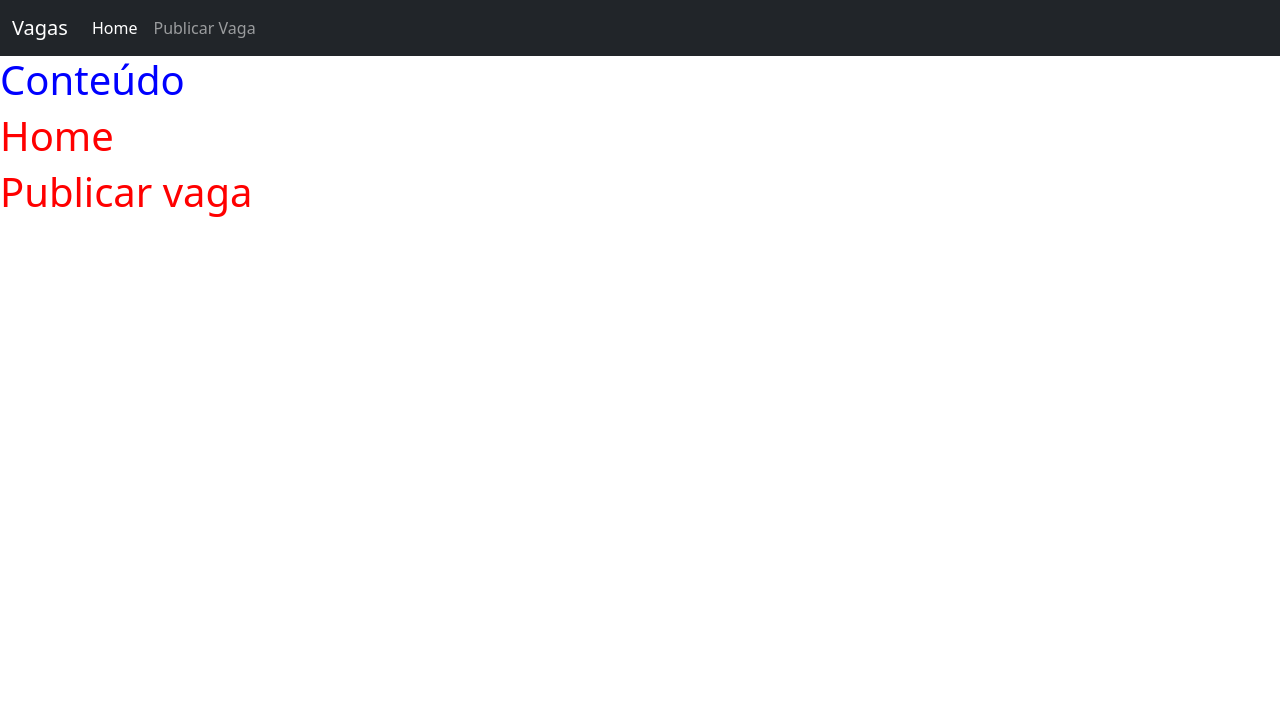
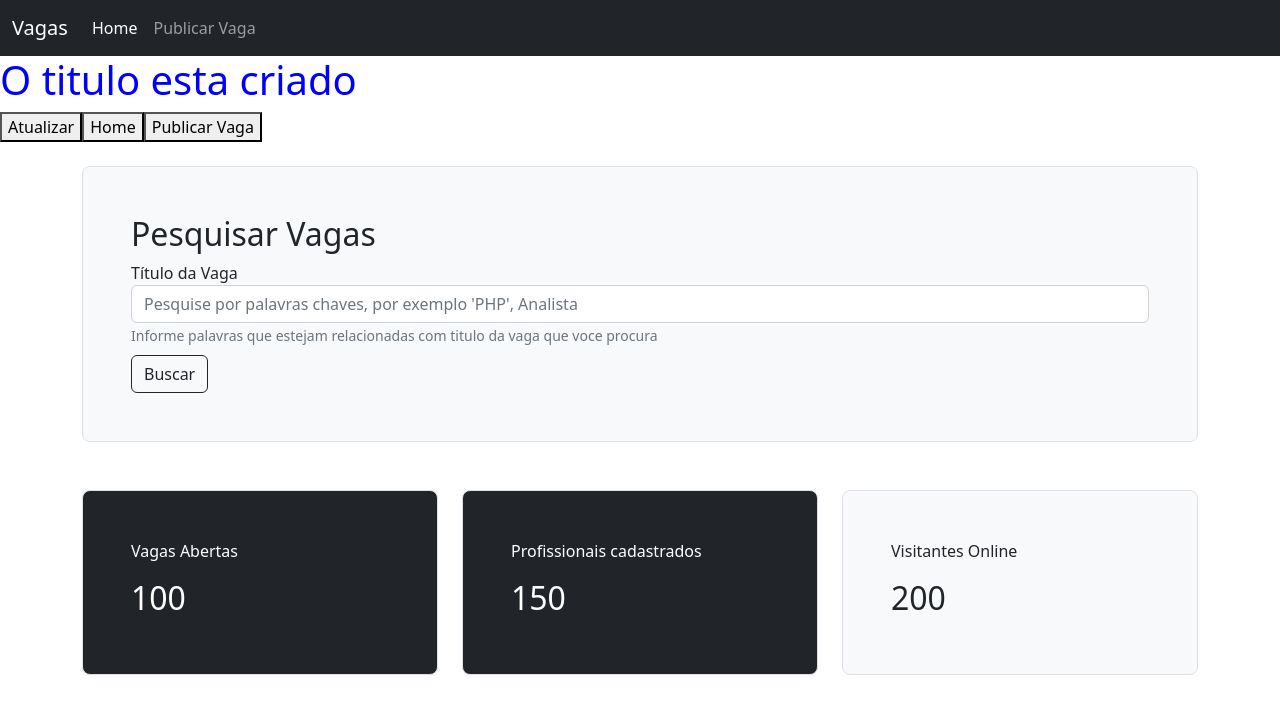
Before and after one commit to calditostech/projeto_vagas, a Vue app: page / in a window 1280 px wide. Shown: the top 714 px of the page. Built offline with nearby package versions, Linux system fonts and the light colour scheme.

Commit message:
criando componentes e propriedades

```diff
--- /dev/null
+++ b/src/components/comuns/Indicador.vue
@@ -0,0 +1,18 @@
+<template>
+    <div :class="estilo">
+        <p>{{ titulo }}</p>
+        <h2>{{ indicador }}</h2>
+    </div>
+</template>
+
+<script>
+export default {
+    name: 'Indicador',
+    props: ['titulo', 'indicador', 'bg', 'color'],
+    computed: {
+        estilo() {
+            return `h-100 p-5 rounded-3 border ${this.bg} ${this.color}`
+        }
+    }
+}
+</script>
--- /dev/null
+++ b/src/components/comuns/PesquisarVaga.vue
@@ -0,0 +1,29 @@
+<template>
+      <div class="h-100 p-5 bg-light border rounded-3">
+        <h2>Pesquisar Vagas</h2>
+        <div class="row">
+            <div class="col">
+                <div class="form-group">
+                    <label>Título da Vaga</label>
+                    <input type="text" class="form-control" placeholder="Pesquise por palavras chaves, por exemplo 'PHP', Analista">
+                    <small class="form-text text-muted">Informe palavras que estejam relacionadas com titulo da vaga que voce procura</small>
+                </div>
+            </div>
+        </div>
+        <div class="row">
+            <div class="col">
+                <button class="btn btn-outline-dark mt-2" type="button">Buscar</button>
+            </div>
+        </div>
+    </div>
+</template>
+
+<script>
+export default {
+   name: 'PesquisaVaga'
+}
+</script>
+
+<style>
+
+</style>
--- a/src/components/layouts/Conteudo.vue
+++ b/src/components/layouts/Conteudo.vue
@@ -1,8 +1,13 @@
 <template>
     <div>
-        <h1>Conteúdo</h1>
-        <home></home>
-        <publicar-vaga></publicar-vaga>
+        <h1>{{titulo}}</h1>
+        <button @click="atualizarComponente()">Atualizar</button>
+        <button @click="conteudo = 'home'">Home</button>
+        <button @click="conteudo = 'publicar-vaga'">Publicar Vaga</button>
+        <!-- renderizar de modo dinamico os componentes home e publicar vaga-->
+        <!--<home></home>-->
+        <!--<publicar-vaga></publicar-vaga>-->
+        <component :is="conteudo" />
     </div>
 </template>
 
@@ -14,7 +19,39 @@ export default {
     components: {
         Home,
         PublicarVaga
-    }
+    },
+    data: () => ({
+        teste: 'O componente foi criado',
+        titulo: 'O titulo esta criado',
+        conteudo: 'home'
+    }),
+    methods: {
+        atualizarComponente() {
+            this.titulo += '*';
+        }
+    },
+
+    beforeCreate() {
+        console.log('Antes de criar', this.teste)
+    },
+    created() {
+        console.log('Criado', this.teste)
+    },
+    beforeMount() {
+        console.log('Antes de Criado')
+    },
+    mounted() {
+        console.log('Montado')
+    },
+    beforeUpdate() {
+        console.log('Antes de atualizar')
+    },
+    updated() {
+        console.log('Componente atualizado', this.titulo)
+    },
+    unmounted() {
+        console.log('Desmontado')
+    },
 }
 </script>
 
--- a/src/components/views/Home.vue
+++ b/src/components/views/Home.vue
@@ -1,12 +1,37 @@
 <template>
-    <div>
-        <h1>Home</h1>
+    <div class=" container py-4">
+        <div class="row">
+            <div class="col">
+              <pesquisar-vaga></pesquisar-vaga>
+            </div>
+        </div>
+
+        <div class="row mt-5">
+            <div class="col-4">
+              <indicador titulo="Vagas Abertas" indicador="100" bg="bg-dark" color="text-white"></indicador>
+            </div>
+
+            <div class="col-4">
+              <indicador titulo="Profissionais cadastrados" indicador="150" bg="bg-dark" color="text-white"></indicador>
+            </div>
+
+            <div class="col-4">
+              <indicador titulo="Visitantes Online" indicador="200" bg="bg-light" color="text-dark"></indicador>
+            </div>
+        </div>
     </div>
 </template>
 
 <script>
+import PesquisarVaga from '@/components/comuns/PesquisarVaga.vue'
+import Indicador from '../comuns/Indicador.vue';
+
 export default {
-    name: 'Home'
+    name: 'Home',
+    components: {
+        PesquisarVaga,
+        Indicador
+    },
 }
 </script>
 
```
